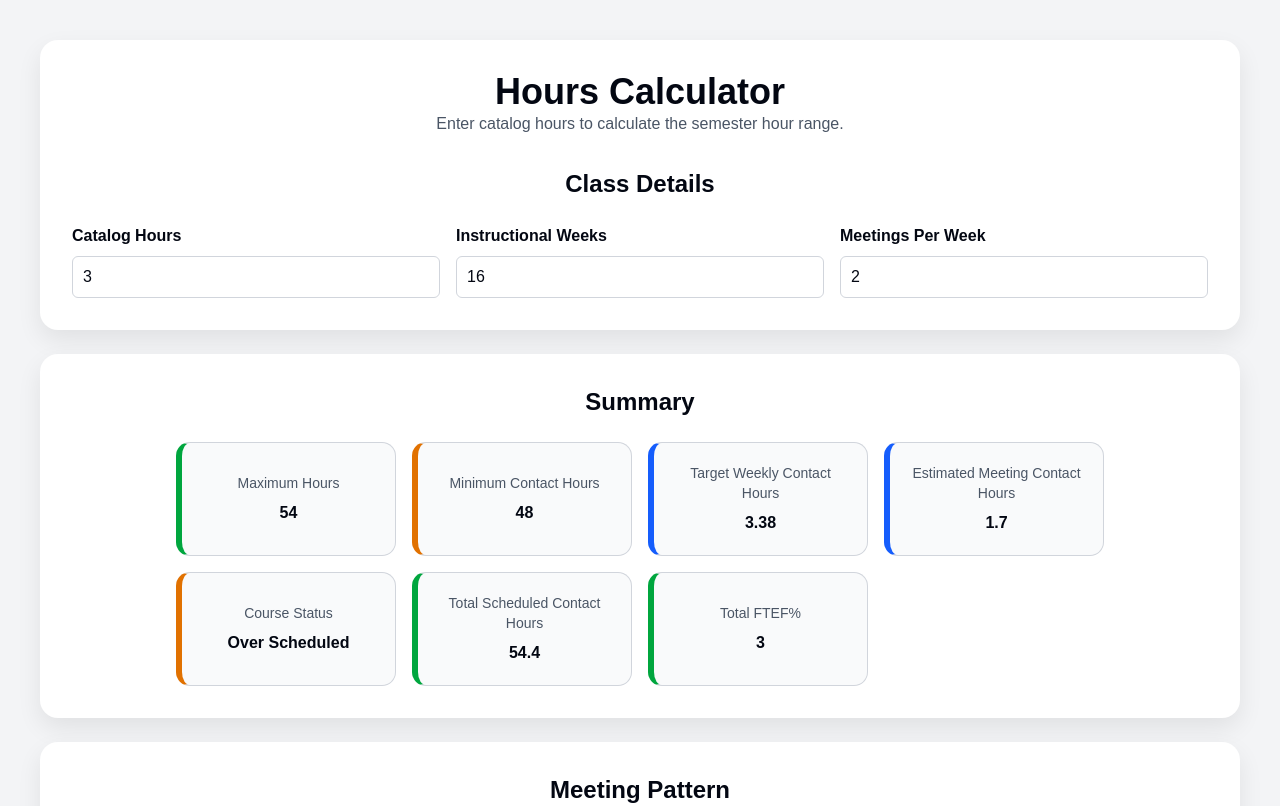
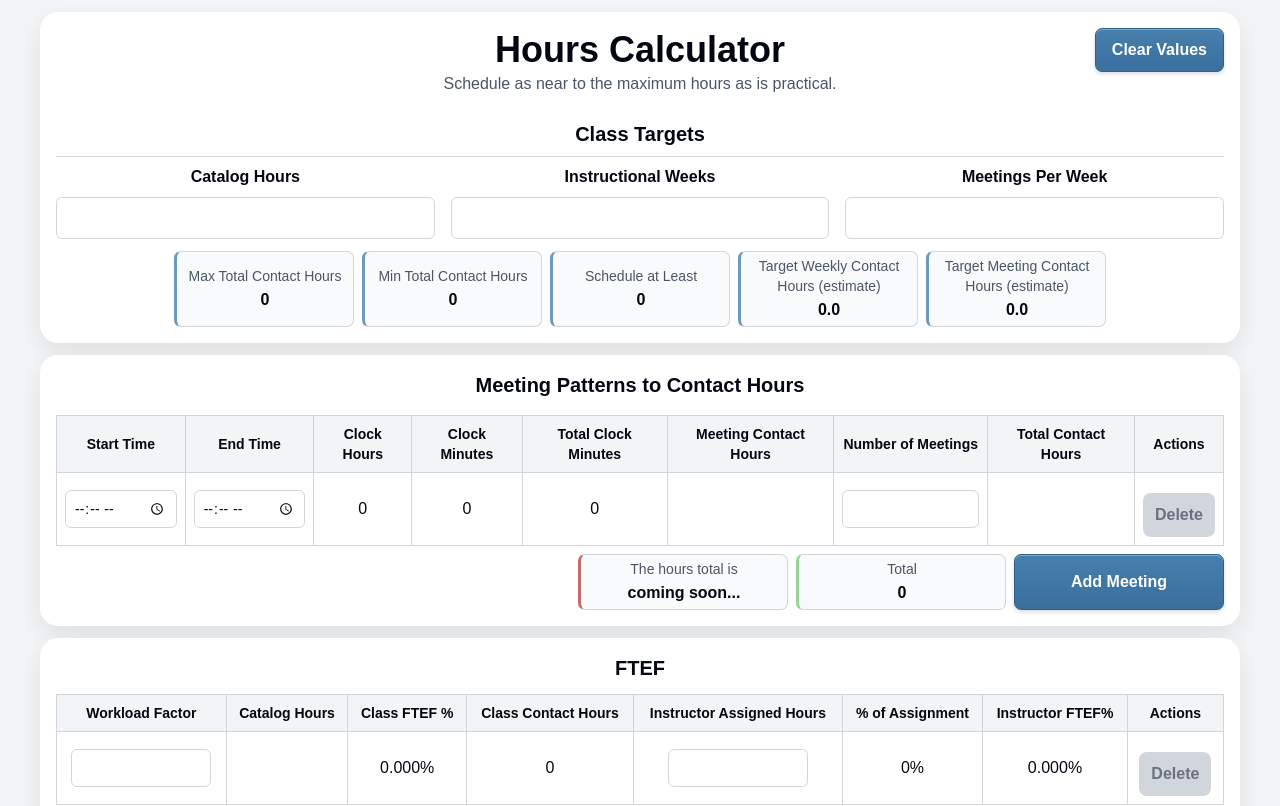
Before and after one commit to Kloe1979/hours-calculator, a React (Vite) app: page / in a window 1280 px wide. Shown: the top 806 px of the page. Built offline with nearby package versions, Linux system fonts and the light colour scheme.

Commit message:
Ready for demo

```diff
--- a/src/App.jsx
+++ b/src/App.jsx
@@ -1,5 +1,6 @@
 import { useState } from "react";
-import ResultCard from "./components/ResultCard";
+import ClassDetails from "./components/ClassDetails";
+import Summary from "./components/Summary";
 import MeetingTable from "./components/MeetingTable";
 import FtefTable from "./components/FtefTable";
 
@@ -11,6 +12,8 @@ function timeToMinutes(timeValue) {
 }
 
 function getClockMinutes(startTime, endTime) {
+  if (!startTime || !endTime) return 0;
+
   const start = timeToMinutes(startTime);
   const end = timeToMinutes(endTime);
 
@@ -59,6 +62,17 @@ const CONTACT_HOUR_TABLE = {
   290: 5.0
 };
 
+const blankMeetingRow = {
+  startTime: "",
+  endTime: "",
+  totalMeetings: ""
+};
+
+const blankFtefRow = {
+  workloadFactor: "",
+  instructorAssignedHours: ""
+};
+
 function calculateMeetingRow(row) {
   const totalClockMinutes = getClockMinutes(row.startTime, row.endTime);
   const clockHours = Math.floor(totalClockMinutes / 60);
@@ -77,9 +91,10 @@ function calculateMeetingRow(row) {
   };
 }
 
-function calculateFtefRow(row, catalogHours, maxHours) {
+function calculateFtefRow(row, catalogHours, classContactHours) {
   const ftefPercent = row.workloadFactor > 0 ? catalogHours / row.workloadFactor : 0;
-  const assignPercent = maxHours > 0 ? row.instructorAssignedHours / maxHours : 0;
+  const assignPercent =
+    classContactHours > 0 ? row.instructorAssignedHours / classContactHours : 0;
   const instructorFtef = ftefPercent * assignPercent;
 
   return {
@@ -90,22 +105,11 @@ function calculateFtefRow(row, catalogHours, maxHours) {
 }
 
 export default function App() {
-  const [catalogHours, setCatalogHours] = useState(3);
-  const [instructionalWeeks, setInstructionalWeeks] = useState(16);
-  const [meetingsPerWeek, setMeetingsPerWeek] = useState(2);
-  const [meetingRows, setMeetingRows] = useState([
-    {
-      startTime: "08:00",
-      endTime: "09:25",
-      totalMeetings: 32
-    }
-  ]);
-  const [ftefRows, setFtefRows] = useState([
-    {
-      workloadFactor: 15,
-      instructorAssignedHours: 45
-    }
-  ]);
+  const [catalogHours, setCatalogHours] = useState("");
+  const [instructionalWeeks, setInstructionalWeeks] = useState("");
+  const [meetingsPerWeek, setMeetingsPerWeek] = useState("");
+  const [meetingRows, setMeetingRows] = useState([{ ...blankMeetingRow }]);
+  const [ftefRows, setFtefRows] = useState([{ ...blankFtefRow }]);
   const totalScheduledContactHours = meetingRows.reduce((sum, row) => {
     const totalClockMinutes = getClockMinutes(row.startTime, row.endTime);
     const contactHours = getContactHours(totalClockMinutes);
@@ -116,8 +120,10 @@ export default function App() {
 
     return sum + contactHours * row.totalMeetings;
   }, 0);
+  const classContactHours = round2(totalScheduledContactHours);
   const maxHours = catalogHours * 18;
   const minHours = catalogHours * 16;
+  const atLeastHours = (maxHours - minHours)/2 + minHours;
   const targetWeeklyContactHours =
     instructionalWeeks > 0
       ? maxHours / instructionalWeeks
@@ -140,11 +146,7 @@ export default function App() {
   function addMeetingRow() {
     setMeetingRows((currentRows) => [
       ...currentRows,
-      {
-        startTime: "",
-        endTime: "",
-        totalMeetings: 0
-      }
+      { ...blankMeetingRow }
     ]);
   }
 
@@ -169,10 +171,7 @@ export default function App() {
   function addFtefRow() {
     setFtefRows((currentRows) => [
       ...currentRows,
-      {
-        workloadFactor: 0,
-        instructorAssignedHours: 0
-      }
+      { ...blankFtefRow }
     ]);
   }
 
@@ -188,94 +187,94 @@ export default function App() {
 
   const totalFtef = ftefRows.reduce((sum, row) => {
     const ftefPercent = row.workloadFactor > 0 ? catalogHours / row.workloadFactor : 0;
-    const assignPercent = catalogHours > 0 ? row.instructorAssignedHours / catalogHours : 0;
+    const assignPercent =
+      classContactHours > 0 ? row.instructorAssignedHours / classContactHours : 0;
 
     return sum + ftefPercent * assignPercent;
   }, 0);
+
+  function clearValues() {
+    setCatalogHours("");
+    setInstructionalWeeks("");
+    setMeetingsPerWeek("");
+    setMeetingRows((currentRows) =>
+      currentRows.map(() => ({ ...blankMeetingRow }))
+    );
+    setFtefRows((currentRows) =>
+      currentRows.map(() => ({ ...blankFtefRow }))
+    );
+  }
 
   let courseStatus;
   let courseStatusColor = "warning";
 
   if (totalScheduledContactHours === 0) {
-    courseStatus = "No Meeting Pattern Entered";
+    courseStatus = "coming soon...";
   } else if (
-    totalScheduledContactHours >= minHours &&
-    totalScheduledContactHours <= maxHours
+    totalScheduledContactHours >= atLeastHours &&
+    totalScheduledContactHours <= maxHours + 1
   ) {
-    courseStatus = "Within Range";
+    courseStatus = "good!";
     courseStatusColor = "success";
-  } else if (totalScheduledContactHours > maxHours) {
-    courseStatus = "Over Scheduled";
+  } else if (totalScheduledContactHours > maxHours ) {
+    courseStatus = "too high (goal is: " + maxHours + ")";
   } else {
-    courseStatus = "Under Scheduled";
+    courseStatus = "too low (goal is: " + atLeastHours + " - " + maxHours + ")";
   }
 
   return (
-    <main className="min-h-screen bg-gray-100 px-4 py-6 font-[Arial,sans-serif] text-gray-950 sm:p-10">
-      <section className="mx-auto mb-6 max-w-[1200px] rounded-[18px] bg-white p-6 shadow-[0_10px_25px_rgba(0,0,0,0.08)] sm:p-8">
-        <h1 className="mt-0 text-center text-4xl font-bold">Hours Calculator</h1>
+    <main className="min-h-screen bg-gray-100 px-2 py-3 font-[Arial,sans-serif] text-gray-950 sm:p-3">
+
+      <section className="mx-auto mb-3 max-w-[1200px] rounded-[18px] bg-white p-3 shadow-[0_10px_25px_rgba(0,0,0,0.08)] sm:p-4">
+        <div className="grid items-center gap-2 [grid-template-columns:1fr_auto_1fr]">
+          <h1 className="col-start-2 m-0 text-center text-4xl font-bold">
+            Hours Calculator
+          </h1>
+          <button
+            className="col-start-3 min-h-[44px] cursor-pointer justify-self-end rounded-[7px] border border-[#2f5f88] bg-gradient-to-b from-[#477fac] to-[#3A6F9E] px-4 py-2 font-semibold text-white shadow-[inset_0_1px_0_rgba(255,255,255,0.35),0_2px_4px_rgba(0,0,0,0.14)] transition hover:from-[#5289b7] hover:to-[#3f78aa] active:translate-y-px active:shadow-[inset_0_2px_3px_rgba(0,0,0,0.16)]"
+            type="button"
+            onClick={clearValues}
+          >
+            Clear Values
+          </button>
+        </div>
         <p className="text-center text-gray-600">
-          Enter catalog hours to calculate the semester hour range.
+          Schedule as near to the maximum hours as is practical.
         </p>
 
-        <h2 className="mt-8 mb-2 text-center text-2xl font-bold">Class Details</h2>
+        <ClassDetails
+          catalogHours={catalogHours}
+          setCatalogHours={setCatalogHours}
+          instructionalWeeks={instructionalWeeks}
+          setInstructionalWeeks={setInstructionalWeeks}
+          meetingsPerWeek={meetingsPerWeek}
+          setMeetingsPerWeek={setMeetingsPerWeek}
+        />
 
-        <div className="mt-6 grid gap-4 md:grid-cols-3">
-          <label className="grid gap-2 font-bold">
-            <span>Catalog Hours</span>
-            <input
-              className="w-full rounded-md border border-gray-300 px-2.5 py-2 text-base font-normal"
-              type="number"
-              value={catalogHours}
-              onChange={(event) => setCatalogHours(Number(event.target.value))}
-            />
-          </label>
-          <label className="grid gap-2 font-bold">
-            <span>Instructional Weeks</span>
-            <input
-              className="w-full rounded-md border border-gray-300 px-2.5 py-2 text-base font-normal"
-              type="number"
-              value={instructionalWeeks}
-              onChange={(event) => setInstructionalWeeks(Number(event.target.value))}
-            />
-          </label>
-          <label className="grid gap-2 font-bold">
-            <span>Meetings Per Week</span>
-            <input
-              className="w-full rounded-md border border-gray-300 px-2.5 py-2 text-base font-normal"
-              type="number"
-              value={meetingsPerWeek}
-              onChange={(event) => setMeetingsPerWeek(Number(event.target.value))}
-            />
-          </label>
-        </div>
+        <Summary
+          maxHours={maxHours}
+          minHours={minHours}
+          atLeastHours={atLeastHours}
+          targetWeeklyContactHours={targetWeeklyContactHours}
+          estimatedMeetingContactHours={estimatedMeetingContactHours}
+        />
       </section>
 
-      <section className="mx-auto mb-6 max-w-[1200px] rounded-[18px] bg-white p-6 shadow-[0_10px_25px_rgba(0,0,0,0.08)] sm:p-8">
-        <h2 className="mt-0 mb-2 text-center text-2xl font-bold">Summary</h2>
-
-        <div className="mt-6 grid justify-center gap-4 [grid-template-columns:repeat(auto-fit,minmax(190px,220px))]">
-          <ResultCard title="Maximum Hours" value={maxHours} color="success" />
-          <ResultCard title="Minimum Contact Hours" value={minHours} color="warning" />
-          <ResultCard title="Target Weekly Contact Hours" value={targetWeeklyContactHours.toFixed(2)} color="info" />
-          <ResultCard title="Estimated Meeting Contact Hours" value={estimatedMeetingContactHours.toFixed(1)} color="info" />
-          <ResultCard title="Course Status" value={courseStatus} color={courseStatusColor} />
-          <ResultCard title="Total Scheduled Contact Hours" value={round2(totalScheduledContactHours)} color="success" />
-          <ResultCard title="Total FTEF%" value={round2(totalFtef)} color="success" />
-        </div>
-      </section>
-
-      <section className="mx-auto mb-6 max-w-[1200px] rounded-[18px] bg-white p-6 shadow-[0_10px_25px_rgba(0,0,0,0.08)] sm:p-8">
+      <section className="mx-auto mb-3 max-w-[1200px] rounded-[18px] bg-white p-3 shadow-[0_10px_25px_rgba(0,0,0,0.08)] sm:p-4">
         <MeetingTable
           meetingRows={meetingRows}
           updateMeetingRow={updateMeetingRow}
           deleteMeetingRow={deleteMeetingRow}
           addMeetingRow={addMeetingRow}
           calculateMeetingRow={calculateMeetingRow}
+          courseStatus={courseStatus}
+          courseStatusColor={courseStatusColor}
+          totalScheduledContactHours={totalScheduledContactHours}
+          round2={round2}
         />
       </section>
 
-      <section className="mx-auto mb-6 max-w-[1200px] rounded-[18px] bg-white p-6 shadow-[0_10px_25px_rgba(0,0,0,0.08)] sm:p-8">
+      <section className="mx-auto mb-3 max-w-[1200px] rounded-[18px] bg-white p-3 shadow-[0_10px_25px_rgba(0,0,0,0.08)] sm:p-4">
         <FtefTable
           ftefRows={ftefRows}
           updateFtefRow={updateFtefRow}
@@ -283,7 +282,8 @@ export default function App() {
           addFtefRow={addFtefRow}
           calculateFtefRow={calculateFtefRow}
           catalogHours={catalogHours}
-          maxHours={maxHours}
+          classContactHours={classContactHours}
+          totalFtef={totalFtef}
         />
       </section>
     </main>
--- a/src/components/ClassDetails.jsx
+++ b/src/components/ClassDetails.jsx
@@ -0,0 +1,48 @@
+export default function ClassDetails({
+  catalogHours,
+  setCatalogHours,
+  instructionalWeeks,
+  setInstructionalWeeks,
+  meetingsPerWeek,
+  setMeetingsPerWeek,
+}) {
+  const inputClass =
+    "w-full rounded-md border border-gray-300 px-2.5 py-2 text-base text-center font-normal";
+
+  return (
+    <>
+      <h2 className="mt-6 mb-2 text-center text-xl font-bold">Class Targets</h2>
+      <div className="border-t border-gray-300" />
+
+      <div className="mt-2 grid gap-4 md:grid-cols-3">
+        <label className="grid gap-2 text-center font-bold">
+          <span>Catalog Hours</span>
+          <input
+            className={inputClass}
+            type="number"
+            value={catalogHours}
+            onChange={(event) => setCatalogHours(event.target.value)}
+          />
+        </label>
+        <label className="grid gap-2 text-center font-bold">
+          <span>Instructional Weeks</span>
+          <input
+            className={inputClass}
+            type="number"
+            value={instructionalWeeks}
+            onChange={(event) => setInstructionalWeeks(event.target.value)}
+          />
+        </label>
+        <label className="grid gap-2 text-center font-bold">
+          <span>Meetings Per Week</span>
+          <input
+            className={inputClass}
+            type="number"
+            value={meetingsPerWeek}
+            onChange={(event) => setMeetingsPerWeek(event.target.value)}
+          />
+        </label>
+      </div>
+    </>
+  );
+}
--- a/src/components/FtefTable.jsx
+++ b/src/components/FtefTable.jsx
@@ -1,5 +1,11 @@
+import ResultCard from "./ResultCard";
+
 function round2(value) {
   return Math.round(value * 100) / 100;
+}
+
+function formatPercent3(value) {
+  return `${(value * 100).toFixed(3)}%`;
 }
 
 export default function FtefTable({
@@ -9,29 +15,32 @@ export default function FtefTable({
   addFtefRow,
   calculateFtefRow,
   catalogHours,
-  maxHours,
+  classContactHours,
+  totalFtef,
 }) {
-  const cellClass = "border border-gray-300 p-2.5 text-left align-middle";
-  const headerClass = `${cellClass} bg-gray-100 font-bold`;
-  const inputClass = "w-full max-w-[140px] rounded-md border border-gray-300 px-2 py-2 text-sm";
+  const cellClass = "border border-gray-300 p-2 text-center align-middle";
+  const headerClass = `${cellClass} bg-gray-100 text-sm font-semibold`;
+  const inputClass = "w-full max-w-[140px] rounded-md border border-gray-300 px-2 py-2 text-sm text-center";
   const buttonClass =
-    "mt-3 cursor-pointer rounded-lg border-0 bg-blue-600 px-3.5 py-2.5 font-bold text-white disabled:cursor-not-allowed disabled:bg-gray-300 disabled:text-gray-500";
+    "mt-3 cursor-pointer rounded-lg border-0 bg-[#3A6F9E] px-3 py-2.5 font-semibold text-white disabled:cursor-not-allowed disabled:bg-gray-300 disabled:text-gray-500";
+  const addButtonClass =
+    "min-h-[50px] cursor-pointer rounded-[7px] border border-[#2f5f88] bg-gradient-to-b from-[#477fac] to-[#3A6F9E] px-3 py-1 font-semibold text-white shadow-[inset_0_1px_0_rgba(255,255,255,0.35),0_2px_4px_rgba(0,0,0,0.14)] transition hover:from-[#5289b7] hover:to-[#3f78aa] active:translate-y-px active:shadow-[inset_0_2px_3px_rgba(0,0,0,0.16)]";
 
   return (
     <>
-      <h2 className="mt-0 mb-2 text-center text-2xl font-bold">Instructor FTEF</h2>
+      <h2 className="mt-0 mb-1 text-center text-xl font-bold">FTEF</h2>
 
       <div className="overflow-x-auto">
-        <table className="mt-4 w-full table-auto border-collapse">
+        <table className="mt-2 w-full table-auto border-collapse">
           <thead>
             <tr>
               <th className={headerClass}>Workload Factor</th>
               <th className={headerClass}>Catalog Hours</th>
-              <th className={headerClass}>FTEF %</th>
+              <th className={headerClass}>Class FTEF %</th>
               <th className={headerClass}>Class Contact Hours</th>
               <th className={headerClass}>Instructor Assigned Hours</th>
               <th className={headerClass}>% of Assignment</th>
-              <th className={headerClass}>Instructor FTEF</th>
+              <th className={headerClass}>Instructor FTEF%</th>
               <th className={headerClass}>Actions</th>
             </tr>
           </thead>
@@ -39,7 +48,7 @@ export default function FtefTable({
           <tbody>
             {ftefRows.map((row, index) => {
               const { ftefPercent, assignPercent, instructorFtef } =
-                calculateFtefRow(row, catalogHours, maxHours);
+                calculateFtefRow(row, catalogHours, classContactHours);
 
               return (
                 <tr key={index}>
@@ -49,14 +58,18 @@ export default function FtefTable({
                       type="number"
                       value={row.workloadFactor}
                       onChange={(event) =>
-                        updateFtefRow(index, "workloadFactor", Number(event.target.value) || 0)
+                        updateFtefRow(
+                          index,
+                          "workloadFactor",
+                          event.target.value
+                        )
                       }
                     />
                   </td>
 
                   <td className={cellClass}>{catalogHours ?? ""}</td>
-                  <td className={cellClass}>{round2(ftefPercent * 100)}%</td>
-                  <td className={cellClass}>{maxHours ?? ""}</td>
+                  <td className={cellClass}>{formatPercent3(ftefPercent)}</td>
+                  <td className={cellClass}>{classContactHours ?? ""}</td>
 
                   <td className={cellClass}>
                     <input
@@ -64,13 +77,17 @@ export default function FtefTable({
                       type="number"
                       value={row.instructorAssignedHours}
                       onChange={(event) =>
-                        updateFtefRow(index, "instructorAssignedHours", Number(event.target.value) || 0)
+                        updateFtefRow(
+                          index,
+                          "instructorAssignedHours",
+                          event.target.value
+                        )
                       }
                     />
                   </td>
 
                   <td className={cellClass}>{round2(assignPercent * 100)}%</td>
-                  <td className={cellClass}>{round2(instructorFtef * 100)}%</td>
+                  <td className={cellClass}>{formatPercent3(instructorFtef)}</td>
 
                   <td className={cellClass}>
                     <button
@@ -89,9 +106,12 @@ export default function FtefTable({
         </table>
       </div>
 
-      <button className={buttonClass} type="button" onClick={addFtefRow}>
-        Add Instructor Assignment
-      </button>
+      <div className="mt-2 grid justify-end gap-2 [grid-template-columns:repeat(auto-fit,minmax(200px,210px))]">
+        <ResultCard title="Total FTEF%" value={formatPercent3(totalFtef)} color="success" />
+        <button className={addButtonClass} type="button" onClick={addFtefRow}>
+          Add Assignment
+        </button>
+      </div>
     </>
   );
 }
--- a/src/components/MeetingTable.jsx
+++ b/src/components/MeetingTable.jsx
@@ -1,21 +1,39 @@
+import ResultCard from "./ResultCard";
+
 export default function MeetingTable({
   meetingRows,
   updateMeetingRow,
   deleteMeetingRow,
   addMeetingRow,
   calculateMeetingRow,
+  courseStatus,
+  courseStatusColor,
+  totalScheduledContactHours,
+  round2,
 }) {
-  const cellClass = "border border-gray-300 p-2.5 text-left align-middle";
-  const headerClass = `${cellClass} bg-gray-100 font-bold`;
-  const inputClass = "w-full max-w-[140px] rounded-md border border-gray-300 px-2 py-2 text-sm";
+  const cellClass = "border border-gray-300 p-2 text-center align-middle";
+  const headerClass = `${cellClass} bg-gray-100 text-sm font-semibold`;
+  const inputClass = "w-full max-w-[140px] rounded-md border border-gray-300 px-2 py-2 text-sm text-center";
   const buttonClass =
-    "mt-3 cursor-pointer rounded-lg border-0 bg-blue-600 px-3.5 py-2.5 font-bold text-white disabled:cursor-not-allowed disabled:bg-gray-300 disabled:text-gray-500";
+    "mt-3 cursor-pointer rounded-lg border-0 bg-[#3A6F9E] px-3 py-2.5 font-semibold text-white disabled:cursor-not-allowed disabled:bg-gray-300 disabled:text-gray-500";
+  const addButtonClass =
+    "min-h-[50px] cursor-pointer rounded-[7px] border border-[#2f5f88] bg-gradient-to-b from-[#477fac] to-[#3A6F9E] px-3 py-1 font-semibold text-white shadow-[inset_0_1px_0_rgba(255,255,255,0.35),0_2px_4px_rgba(0,0,0,0.14)] transition hover:from-[#5289b7] hover:to-[#3f78aa] active:translate-y-px active:shadow-[inset_0_2px_3px_rgba(0,0,0,0.16)]";
+  const calculatedMeetingRows = meetingRows.map(calculateMeetingRow);
+  const validationMessages = [
+    calculatedMeetingRows.some(
+      ({ clockHours, partialClockMinutes }) =>
+        clockHours > 0 && partialClockMinutes === 0
+    ) && "Meetings cannot be scheduled in 60-minute increments",
+    calculatedMeetingRows.some(({ partialClockMinutes }) =>
+      [40, 45, 55].includes(partialClockMinutes)
+    ) && "Partial meeting hours cannot be 40, 45, or 55 minutes",
+  ].filter(Boolean);
 
   return (
     <>
-      <h2 className="mt-0 mb-2 text-center text-2xl font-bold">Meeting Pattern</h2>
+      <h2 className="mt-0 mb-2 text-center text-xl font-bold">Meeting Patterns to Contact Hours</h2>
       <div className="overflow-x-auto">
-        <table className="mt-4 w-full table-auto border-collapse">
+        <table className="mt-2 w-full table-auto border-collapse">
           <thead>
             <tr>
               <th className={headerClass}>Start Time</th>
@@ -23,8 +41,8 @@ export default function MeetingTable({
               <th className={headerClass}>Clock Hours</th>
               <th className={headerClass}>Clock Minutes</th>
               <th className={headerClass}>Total Clock Minutes</th>
-              <th className={headerClass}>Contact Hours</th>
-              <th className={headerClass}>Total Meetings</th>
+              <th className={headerClass}>Meeting Contact Hours</th>
+              <th className={headerClass}>Number of Meetings</th>
               <th className={headerClass}>Total Contact Hours</th>
               <th className={headerClass}>Actions</th>
             </tr>
@@ -38,7 +56,7 @@ export default function MeetingTable({
                 partialClockMinutes,
                 contactHours,
                 totalContactHours,
-              } = calculateMeetingRow(row);
+              } = calculatedMeetingRows[index];
 
               return (
                 <tr key={index}>
@@ -78,7 +96,7 @@ export default function MeetingTable({
                         updateMeetingRow(
                           index,
                           "totalMeetings",
-                          Number(event.target.value)
+                          event.target.value
                         )
                       }
                     />
@@ -103,9 +121,27 @@ export default function MeetingTable({
         </table>
       </div>
 
-      <button className={buttonClass} type="button" onClick={addMeetingRow}>
-        Add Meeting Pattern
-      </button>
+      <div className="mt-2 grid justify-end gap-2 [grid-template-columns:repeat(auto-fit,minmax(200px,210px))]">
+        <ResultCard title="The hours total is" value={courseStatus} color={courseStatusColor} />
+        <ResultCard
+          title="Total"
+          value={round2(totalScheduledContactHours)}
+          color="success"
+        />
+        <button className={addButtonClass} type="button" onClick={addMeetingRow}>
+          Add Meeting
+        </button>
+      </div>
+
+      {validationMessages.length > 0 && (
+        <div className="mt-3 text-left font-bold italic text-[#780606]">
+          {validationMessages.map((message) => (
+            <p className="my-1" key={message}>
+              {message}
+            </p>
+          ))}
+        </div>
+      )}
     </>
   );
 }
--- a/src/components/ResultCard.jsx
+++ b/src/components/ResultCard.jsx
@@ -1,18 +1,18 @@
 export default function ResultCard({ title, value, color = "" }) {
   const colorClasses = {
-    success: "border-l-green-600",
-    warning: "border-l-amber-600",
-    info: "border-l-blue-600",
+    success: "border-l-[#96D294]",
+    warning: "border-l-[#C76A6B]",
+    info: "border-l-[#6E99BE]",
   };
 
   return (
     <div
-      className={`flex min-h-[110px] flex-col items-center justify-center rounded-[14px] border border-gray-300 border-l-[6px] bg-gray-50 p-5 text-center ${
+      className={`flex min-h-[50px] flex-col items-center justify-center rounded-[7px] border border-gray-300 border-l-[3px] bg-gray-50 p-1 text-center ${
         colorClasses[color] ?? "border-l-transparent"
       }`}
     >
       <span className="block text-sm text-gray-600">{title}</span>
-      <strong className="mt-2 block text-base font-bold">{value}</strong>
+      <strong className="mt-0.5 block text-md font-bold">{value}</strong>
     </div>
   );
 }
--- /dev/null
+++ b/src/components/Summary.jsx
@@ -0,0 +1,29 @@
+import ResultCard from "./ResultCard";
+
+export default function Summary({
+  maxHours,
+  minHours,
+  atLeastHours,
+  targetWeeklyContactHours,
+  estimatedMeetingContactHours,
+}) {
+  return (
+    <>
+      <div className="mt-3 grid justify-center gap-2 [grid-template-columns:repeat(auto-fit,minmax(150px,180px))]">
+        <ResultCard title="Max Total Contact Hours" value={maxHours} color="info"/>
+        <ResultCard title="Min Total Contact Hours" value={minHours} color="info"/>
+        <ResultCard title="Schedule at Least" value={atLeastHours} color="info"/>
+        <ResultCard
+          title="Target Weekly Contact Hours (estimate)"
+          value={targetWeeklyContactHours.toFixed(1)}
+          color="info"
+        />
+        <ResultCard
+          title="Target Meeting Contact Hours (estimate)"
+          value={estimatedMeetingContactHours.toFixed(1)}
+          color="info"
+        />
+      </div>
+    </>
+  );
+}
```
